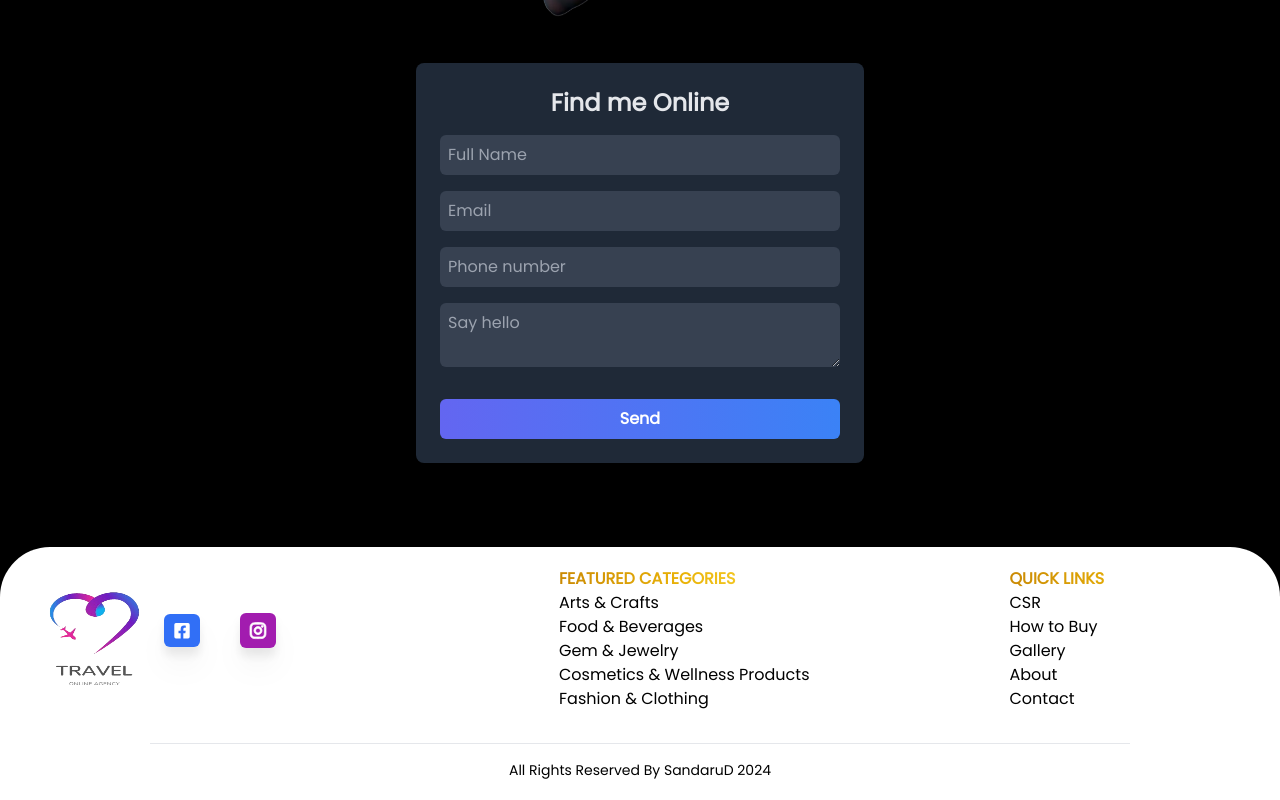
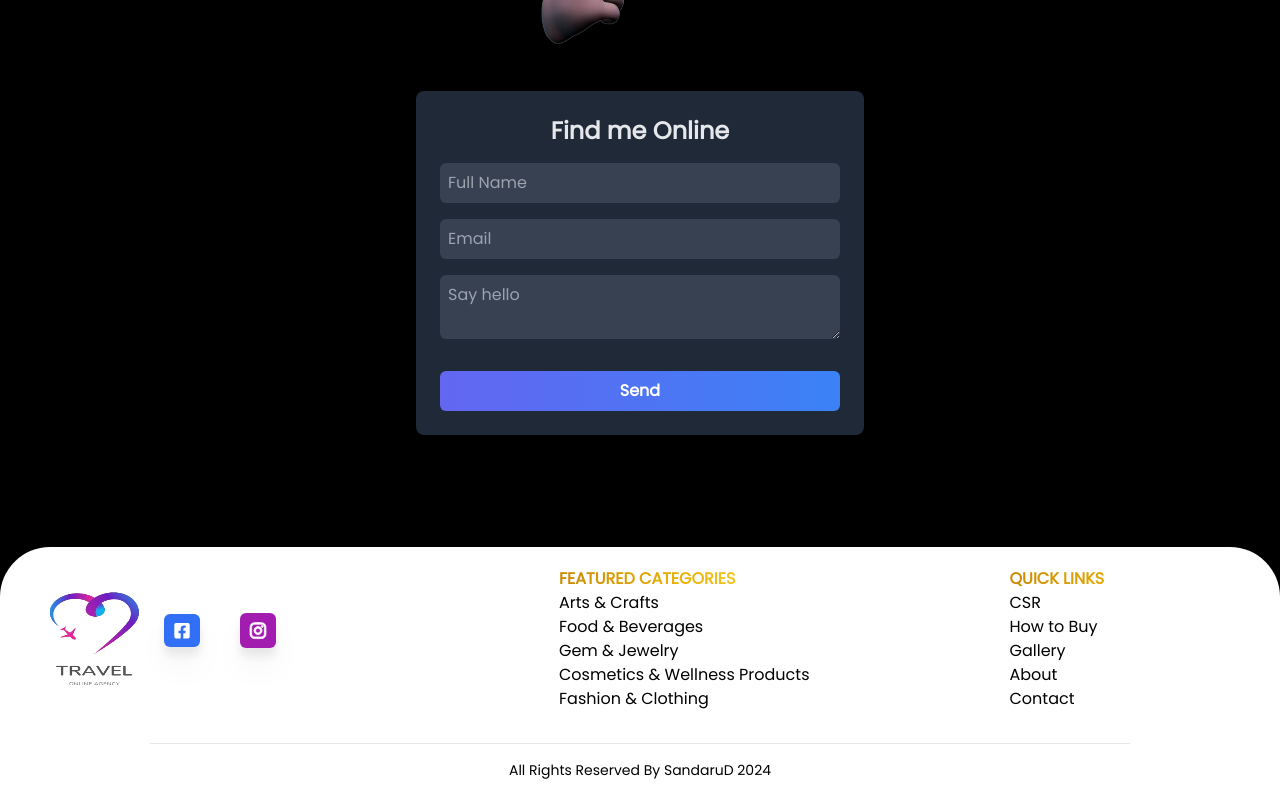
Before and after one commit to Sandarualoka/Travel, a React (Create React App) app: page /contact in a window 1280 px wide. Shown: the part 1037-1837 px from the top of the page. Built offline with nearby package versions, Linux system fonts and the light colour scheme.

Commit message:
final comit for the travel

```diff
--- a/src/components/contact/contact.jsx
+++ b/src/components/contact/contact.jsx
@@ -1,9 +1,41 @@
-import React from "react";
+import React, { useState } from "react";
 import Contact from "../../assets/contact-us-new.png";
 import Hero from "../hero/hero";
 import "./animation.css";
+import emailjs from "@emailjs/browser";
 
 const ContactForm = () => {
+  const [name, setName] = useState("");
+  const [email, setEmail] = useState("");
+  const [message, setMessage] = useState("");
+
+  const handleSubmit = (e) => {
+    e.preventDefault();
+
+    const serviceId = "service_dqfv2g4";
+    const templateId = "template_p0srpw6";
+    const publickey = "yXHcd6XiDNlmHtjyJ";
+
+    const templateParams = {
+      from_name: name,
+      from_email: email,
+      to_name: "Web Wizard",
+      message: message, // Fixed typo "meesage" to "message"
+    };
+
+    emailjs
+      .send(serviceId, templateId, templateParams, publickey)
+      .then((response) => {
+        console.log("Email Send Successfully", response);
+        setName("");
+        setEmail("");
+        setMessage("");
+      })
+      .catch((error) => {
+        console.log("Error sending email", error);
+      });
+  };
+
   return (
     <div>
       <Hero />
@@ -19,23 +51,27 @@ const ContactForm = () => {
           <h2 className="text-xl sm:text-2xl font-bold text-gray-200 mb-4 flex justify-center">
             Find me Online
           </h2>
-          <form className="flex flex-col">
+          <form className="flex flex-col" onSubmit={handleSubmit}>
             <input
+              name="name"
+              value={name}
+              onChange={(e) => setName(e.target.value)}
               placeholder="Full Name"
               className="bg-gray-700 text-gray-200 border-0 rounded-md p-2 mb-4 focus:bg-gray-600 focus:outline-none focus:ring-1 focus:ring-blue-500 transition ease-in-out duration-150"
               type="text"
             />
             <input
+              name="email"
+              value={email}
+              onChange={(e) => setEmail(e.target.value)}
               placeholder="Email"
               className="bg-gray-700 text-gray-200 border-0 rounded-md p-2 mb-4 focus:bg-gray-600 focus:outline-none focus:ring-1 focus:ring-blue-500 transition ease-in-out duration-150"
               type="email"
             />
-            <input
-              placeholder="Phone number"
-              className="bg-gray-700 text-gray-200 border-0 rounded-md p-2 mb-4 focus:bg-gray-600 focus:outline-none focus:ring-1 focus:ring-blue-500 transition ease-in-out duration-150"
-              type="text"
-            />
             <textarea
+              name="message"
+              value={message}
+              onChange={(e) => setMessage(e.target.value)}
               placeholder="Say hello"
               className="bg-gray-700 text-gray-200 border-0 rounded-md p-2 mb-4 focus:bg-gray-600 focus:outline-none focus:ring-1 focus:ring-blue-500 transition ease-in-out duration-150"
             ></textarea>
```
